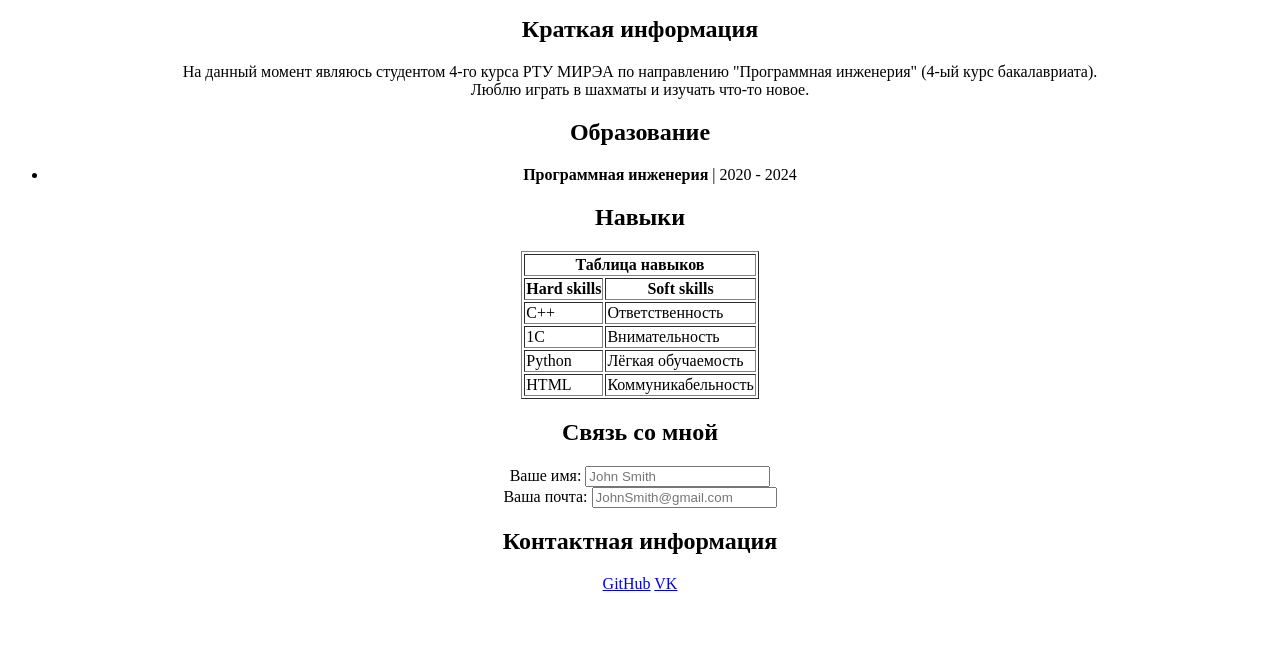
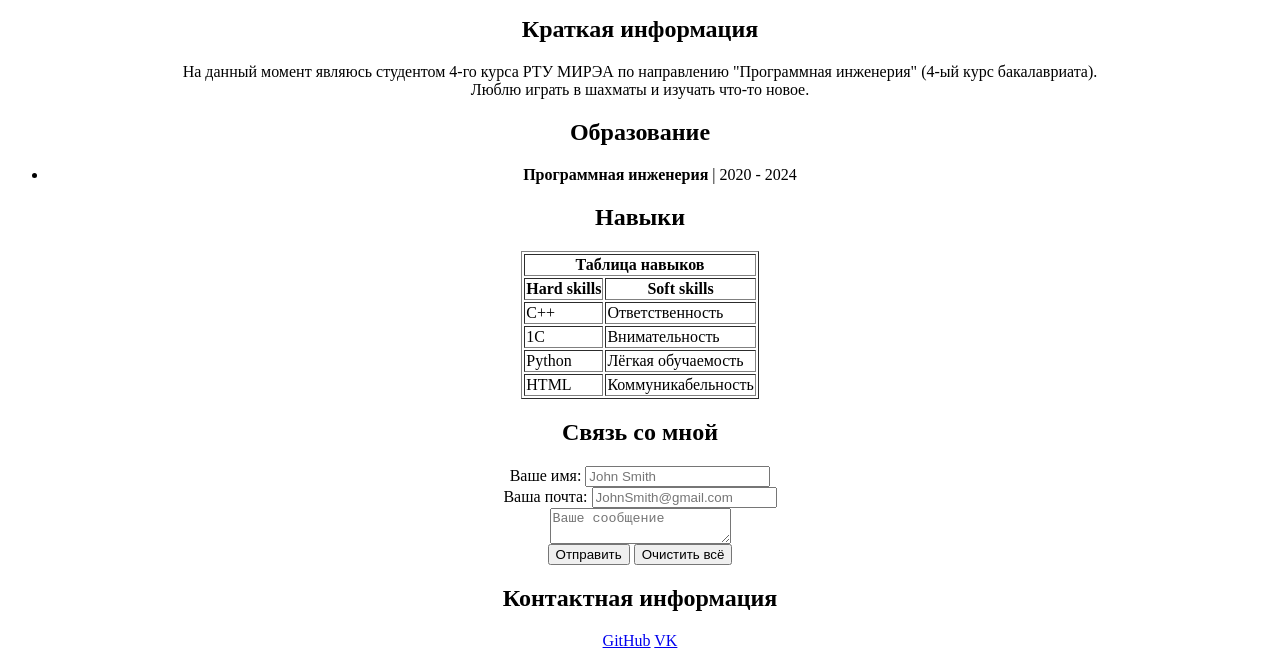
Before and after one commit to AlexKnyaZz/AlexKnyaZz.github.io, a plain HTML site: page index.html in a window 1280 px wide. Shown: the part 422-1080 px from the top of the page. Before the commit the page ends 1023 px from the top, so only its background shows below. Drawn offline with Linux system fonts and the light colour scheme.

Commit message:
updated index.html

```diff
--- a/index.html
+++ b/index.html
@@ -55,6 +55,10 @@
                 <br>
                 <label for="mail">Ваша почта:</label>
                 <input type="email" id="mail" placeholder="JohnSmith@gmail.com">
+                <br>
+                <textarea id="message" placeholder="Ваше сообщение"></textarea><br>
+                <input type="button" id="message" value="Отправить">
+                <input type="reset" id="message" value="Очистить всё">
             </form>
         </section>
         <footer align="center">
```
